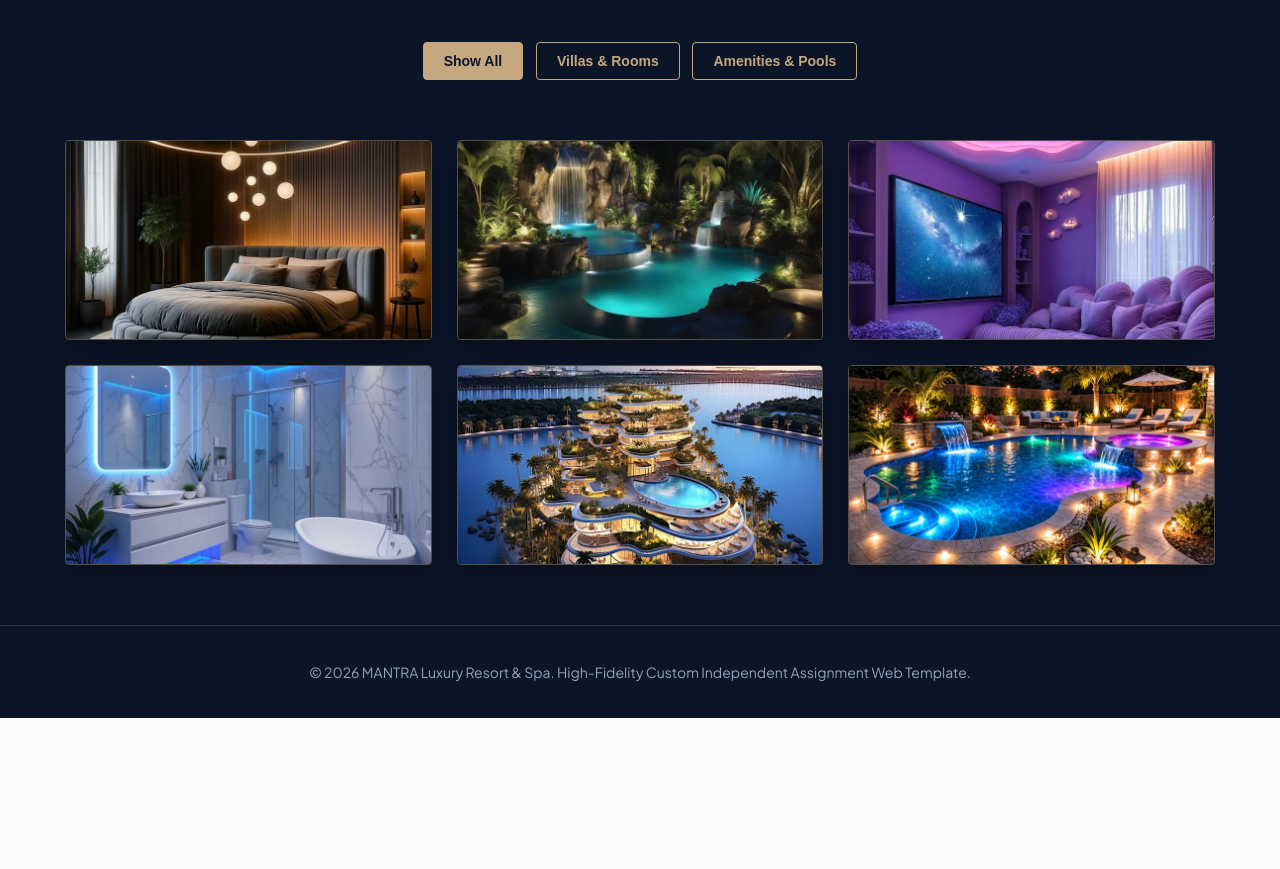
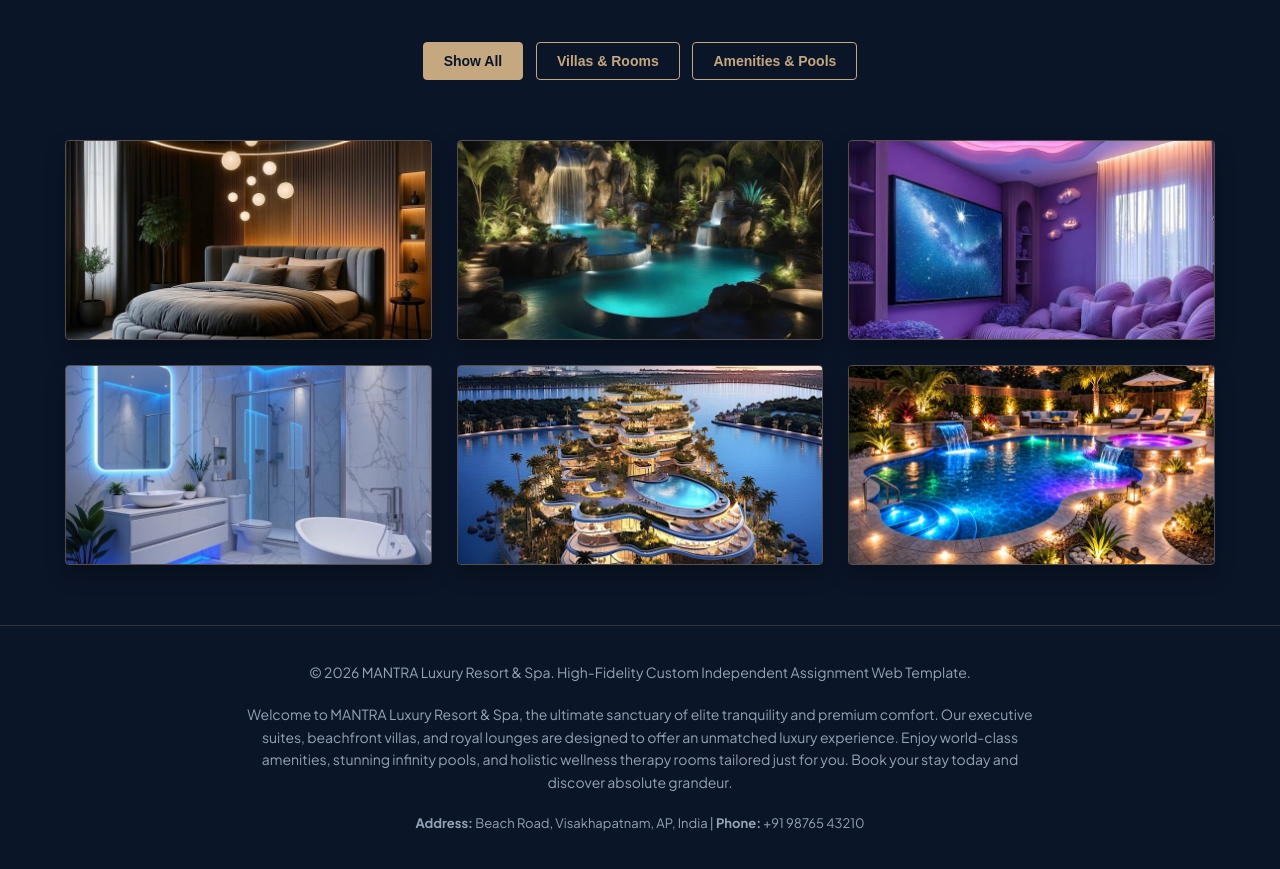
Before and after one commit to avuladisnysandhya-cloud/Mantra_2026_Summer_School_Assignment-1, a plain HTML site: page gallery.html in a window 1280 px wide. Shown: the part 226-1095 px from the top of the page. Before the commit the page ends 944 px from the top, so only its background shows below. Drawn offline with Linux system fonts and the light colour scheme.

Commit message:
Update gallery.html

```diff
--- a/gallery.html
+++ b/gallery.html
@@ -160,11 +160,17 @@
     <button class="close-btn" onclick="closePopup()">&times;</button>
     <img src="" id="popupImg" class="popup-content" alt="Enlarged View">
   </div>
-
   <footer style="background-color: #0b1528; color: #94a3b8; padding: 35px 0; text-align: center; border-top: 1px solid rgba(197, 168, 128, 0.2);">
     <p style="font-size: 14px;">© 2026 MANTRA Luxury Resort & Spa. High-Fidelity Custom Independent Assignment Web Template.</p>
-  </footer>
 
+    <p style="color: #94a3b8; font-size: 14px; max-width: 800px; margin: 20px auto; text-align: center; line-height: 1.6;">
+      Welcome to MANTRA Luxury Resort & Spa, the ultimate sanctuary of elite tranquility and premium comfort. Our executive suites, beachfront villas, and royal lounges are designed to offer an unmatched luxury experience. Enjoy world-class amenities, stunning infinity pools, and holistic wellness therapy rooms tailored just for you. Book your stay today and discover absolute grandeur.
+    </p>
+
+    <p style="font-size: 13px; color: #94a3b8; margin-top: 15px;">
+      <strong>Address:</strong> Beach Road, Visakhapatnam, AP, India | <strong>Phone:</strong> +91 98765 43210
+    </p>
+</footer>
   <script src="script.js"></script>
 
   <script>
```
